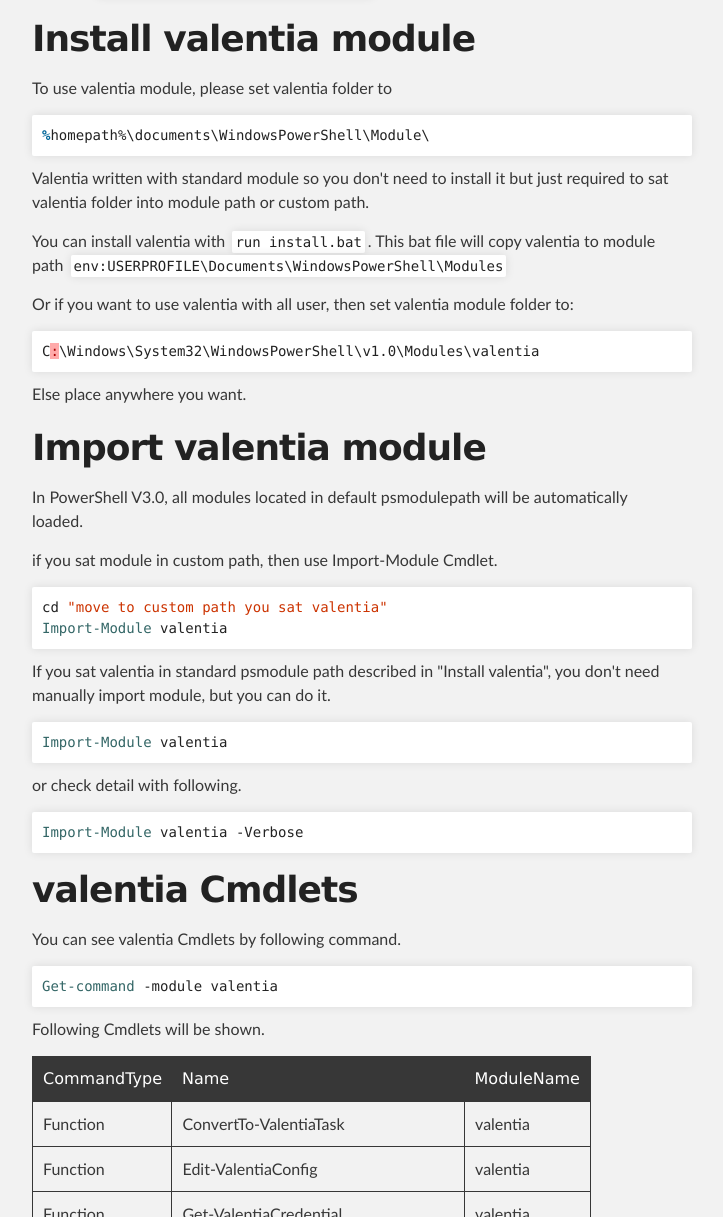
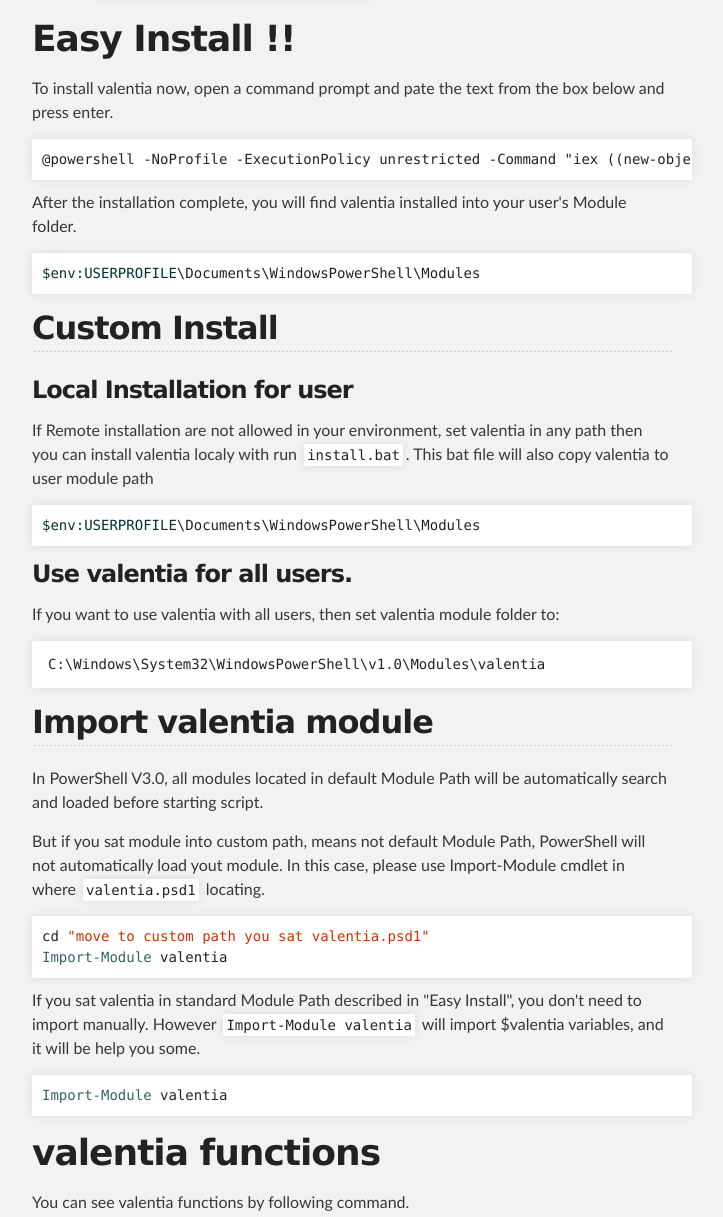
Before and after one commit to guitarrapc/valentia, a plain HTML site: page index.html in a window 1280 px wide. Shown: the part 2443-3660 px from the top of the page, without its empty margins (288-1011 px from the left). Drawn offline with Linux system fonts and the light colour scheme.

Commit message:
Create gh-pages branch via GitHub

```diff
--- a/index.html
+++ b/index.html
@@ -124,54 +124,63 @@ Supporting Operating System are...</p>
 </ul>
 </li>
 </ol><h1>
-<a name="install-valentia-module" class="anchor" href="#install-valentia-module"><span class="octicon octicon-link"></span></a>Install valentia module</h1>
+<a name="easy-install-" class="anchor" href="#easy-install-"><span class="octicon octicon-link"></span></a>Easy Install !!</h1>
 
-<p>To use valentia module, please set valentia folder to </p>
+<p>To install valentia now, open a command prompt and pate the text from the box below and press enter.</p>
 
-<div class="highlight highlight-PowerShell"><pre><span class="k">%</span><span class="n">homepath</span><span class="p">%\</span><span class="n">documents</span><span class="p">\</span><span class="n">WindowsPowerShell</span><span class="p">\</span><span class="n">Module</span><span class="p">\</span>
+<div class="highlight highlight-text"><pre>@powershell -NoProfile -ExecutionPolicy unrestricted -Command "iex ((new-object net.webclient).DownloadString('https://raw.github.com/guitarrapc/valentia/master/valentia/RemoteInstall.ps1'))"
 </pre></div>
 
-<p>Valentia written with standard module so you don't need to install it but just required to sat valentia folder into module path or custom path.</p>
+<p>After the installation complete, you will find valentia installed into your user's Module folder.</p>
 
-<p>You can install valentia with <code>run install.bat</code>. This bat file will copy valentia to module path <code>env:USERPROFILE\Documents\WindowsPowerShell\Modules</code></p>
-
-<p>Or if you want to use valentia with all user, then set valentia module folder to:</p>
-
-<div class="highlight highlight-PowerShell"><pre><span class="n">C</span><span class="err">:</span><span class="p">\</span><span class="n">Windows</span><span class="p">\</span><span class="n">System32</span><span class="p">\</span><span class="n">WindowsPowerShell</span><span class="p">\</span><span class="n">v1</span><span class="p">.</span><span class="n">0</span><span class="p">\</span><span class="n">Modules</span><span class="p">\</span><span class="n">valentia</span>
+<div class="highlight highlight-PowerShell"><pre><span class="nv">$env:USERPROFILE</span><span class="p">\</span><span class="n">Documents</span><span class="p">\</span><span class="n">WindowsPowerShell</span><span class="p">\</span><span class="n">Modules</span>
 </pre></div>
 
-<p>Else place anywhere you want.</p>
+<h2>
+<a name="custom-install" class="anchor" href="#custom-install"><span class="octicon octicon-link"></span></a>Custom Install</h2>
 
-<h1>
-<a name="import-valentia-module" class="anchor" href="#import-valentia-module"><span class="octicon octicon-link"></span></a>Import valentia module</h1>
+<h3>
+<a name="local-installation-for-user" class="anchor" href="#local-installation-for-user"><span class="octicon octicon-link"></span></a>Local Installation for user</h3>
 
-<p>In PowerShell V3.0, all modules located in default psmodulepath will be automatically loaded.</p>
+<p>If Remote installation are not allowed in your environment, set valentia in any path then you can install valentia localy with run <code>install.bat</code>.
+This bat file will also copy valentia to user module path </p>
 
-<p>if you sat module in custom path, then use Import-Module Cmdlet.</p>
+<div class="highlight highlight-PowerShell"><pre><span class="nv">$env:USERPROFILE</span><span class="p">\</span><span class="n">Documents</span><span class="p">\</span><span class="n">WindowsPowerShell</span><span class="p">\</span><span class="n">Modules</span>
+</pre></div>
 
-<div class="highlight highlight-PowerShell"><pre><span class="n">cd</span> <span class="s2">"move to custom path you sat valentia"</span>
+<h3>
+<a name="use-valentia-for-all-users" class="anchor" href="#use-valentia-for-all-users"><span class="octicon octicon-link"></span></a>Use valentia for all users.</h3>
+
+<p>If you want to use valentia with all users, then set valentia module folder to:</p>
+
+<pre><code>C:\Windows\System32\WindowsPowerShell\v1.0\Modules\valentia
+</code></pre>
+
+<h2>
+<a name="import-valentia-module" class="anchor" href="#import-valentia-module"><span class="octicon octicon-link"></span></a>Import valentia module</h2>
+
+<p>In PowerShell V3.0, all modules located in default Module Path will be automatically search and loaded before starting script.</p>
+
+<p>But if you sat module into custom path, means not default Module Path, PowerShell will not automatically load yout module. In this case, please use Import-Module cmdlet in where <code>valentia.psd1</code> locating.</p>
+
+<div class="highlight highlight-PowerShell"><pre><span class="n">cd</span> <span class="s2">"move to custom path you sat valentia.psd1"</span>
 <span class="nb">Import-Module</span> <span class="n">valentia</span>
 </pre></div>
 
-<p>If you sat valentia in standard psmodule path described in "Install valentia", you don't need manually import module, but you can do it.</p>
+<p>If you sat valentia in standard Module Path described in "Easy Install", you don't need to import manually. However <code>Import-Module valentia</code> will import $valentia variables, and it will be help you some.</p>
 
 <div class="highlight highlight-PowerShell"><pre><span class="nb">Import-Module</span> <span class="n">valentia</span>
 </pre></div>
 
-<p>or check detail with following.</p>
+<h1>
+<a name="valentia-functions" class="anchor" href="#valentia-functions"><span class="octicon octicon-link"></span></a>valentia functions</h1>
 
-<div class="highlight highlight-PowerShell"><pre><span class="nb">Import-Module</span> <span class="n">valentia</span> <span class="n">-Verbose</span>
-</pre></div>
-
-<h1>
-<a name="valentia-cmdlets" class="anchor" href="#valentia-cmdlets"><span class="octicon octicon-link"></span></a>valentia Cmdlets</h1>
-
-<p>You can see valentia Cmdlets by following command.</p>
+<p>You can see valentia functions by following command.</p>
 
 <div class="highlight highlight-PowerShell"><pre><span class="nb">Get-command</span> <span class="n">-module</span> <span class="n">valentia</span>
 </pre></div>
 
-<p>Following Cmdlets will be shown.</p>
+<p>Following functions will be shown.</p>
 
 <table>
 <thead><tr>
@@ -331,7 +340,10 @@ Supporting Operating System are...</p>
 <td>valentia</td>
 </tr>
 </tbody>
-</table><p>All Cmdlets have alias to lket you use easily.
+</table><h1>
+<a name="valentia-alias" class="anchor" href="#valentia-alias"><span class="octicon octicon-link"></span></a>valentia Alias</h1>
+
+<p>valentia functions have Alias to let you use it easir.
 You can find them as like this.</p>
 
 <div class="highlight highlight-PowerShell"><pre><span class="nb">Get-Alias</span> <span class="p">|</span> <span class="n">where</span> <span class="n">ModuleName</span> <span class="o">-eq</span> <span class="s2">"valentia"</span>
@@ -506,7 +518,7 @@ Also trying to save password in secdure stirng in default, input deploy user pas
 <div class="highlight highlight-PowerShell"><pre><span class="n">Initialize-ValentiaEnvironment</span> <span class="n">-Server</span> <span class="n">-TrustedHosts</span> <span class="s2">"*"</span> <span class="n">-NoPassSave</span>
 </pre></div>
 
-<p>** Adding <code>-Verbose</code> switch will ease you check how cmdlet working. **</p>
+<p>** Adding <code>-Verbose</code> switch will ease you check how function working. **</p>
 
 <h3>
 <a name="2-initialize-valentiaenvironment--client--setup-clients" class="anchor" href="#2-initialize-valentiaenvironment--client--setup-clients"><span class="octicon octicon-link"></span></a>2. <code>Initialize-ValentiaEnvironment -Client</code> : Setup Clients</h3>
@@ -543,14 +555,14 @@ Also trying to save password in secdure stirng in default, input deploy user pas
 <div class="highlight highlight-PowerShell"><pre><span class="n">Initialize-ValentiaEnvironment</span> <span class="n">-Client</span> <span class="n">-TrustedHosts</span> <span class="s2">"*"</span> <span class="n">-NoOSUser</span>
 </pre></div>
 
-<p>** Adding <code>-Verbose</code> switch will ease you check how cmdlet working. **</p>
+<p>** Adding <code>-Verbose</code> switch will ease you check how function working. **</p>
 
 <h3>
 <a name="3-new-valentiacredential--create-new-credential-secure-file" class="anchor" href="#3-new-valentiacredential--create-new-credential-secure-file"><span class="octicon octicon-link"></span></a>3. <code>New-ValentiaCredential</code> : Create New Credential secure file</h3>
 
 <p>Following command will make secure string file to save your credential.
 ** If you ran Initialize-ValentiaServer without -NoSavePass switch, then you can skip this section. **
-** However if you want to revise saved secure Password, then use this Cmdlet to revise save file. **</p>
+** However if you want to revise saved secure Password, then use this function to revise save file. **</p>
 
 <div class="highlight highlight-PowerShell"><pre><span class="nb">New-ValentiaCredential</span>
 </pre></div>
@@ -606,9 +618,9 @@ ex) if you sat file name as "new.ps1" then use it by "new".</p>
 <p>There would be many time to remark some deploy target inside deploygroup file.
 This is easy work but boring to check which file contains target deploy ip.</p>
 
-<p>This cmdlet will ease you remark target ipaddresses and check how change.</p>
+<p>This function will ease you remark target ipaddresses and check how change.</p>
 
-<p>The cmdlet will search recursible inside deploygroup.</p>
+<p>The function will search recursible inside deploygroup.</p>
 
 <pre><code>C:\Deployment\Deploygroup\**\**\.....*****.ps1
 </code></pre>
@@ -641,9 +653,9 @@ This is easy work but boring to check which file contains target deploy ip.</p>
 <a name="6-invoke-valentiadeploygroupunremark--unremark-ipaddress-for-deploygroup-file-inside-deploygroup" class="anchor" href="#6-invoke-valentiadeploygroupunremark--unremark-ipaddress-for-deploygroup-file-inside-deploygroup"><span class="octicon octicon-link"></span></a>6. <code>Invoke-valentiaDeployGroupUnremark</code> : Unremark ipaddress for deploygroup file inside deploygroup</h3>
 
 <p>if you remark ipaddresses in deploygroup file, then you want to unremark it:)
-This cmdlet will ease you unremark target ipaddresses and check how change.</p>
+This function will ease you unremark target ipaddresses and check how change.</p>
 
-<p>The cmdlet will search recursible inside deploygroup.</p>
+<p>The function will search recursible inside deploygroup.</p>
 
 <pre><code>C:\Deployment\Deploygroup\**\**\.....*****.ps1
 </code></pre>
@@ -714,14 +726,14 @@ Task file format is as below.</p>
 <span class="p">}</span>
 </pre></div>
 
-<p>You can use almost all cmdlets and variables set.
-Please check vale and valep section about a detail of some cmdlets cannot use in task.</p>
+<p>You can use almost all functions and variables set.
+Please check vale and valep section about a detail of some functions cannot use in task.</p>
 
 <ul>
 <li>Note:
 
 <ul>
-<li>All valentia cmdlets got credential before running task, therefore you don't need to get anymnore credentials in your script.</li>
+<li>valentia functions get stored credential before running task, therefore you don't need to create/write credentials in your script.</li>
 <li>In other word, do not try to get another credential in you script. Especially in "valep" .</li>
 </ul>
 </li>
@@ -744,7 +756,7 @@ As sequencially running, many hosts will takes x times to complete job.</p>
 <div class="highlight highlight-PowerShell"><pre><span class="n">vale</span> <span class="n">new</span> <span class="p">{</span><span class="nb">Get-ChildItem</span><span class="p">}</span>
 </pre></div>
 
-<p>** Adding <code>-Verbose</code> switch will ease you check how cmdlet working. **</p>
+<p>** Adding <code>-Verbose</code> switch will ease you check how function working. **</p>
 
 <h3>
 <a name="2-vale--sequential-commandset-execution" class="anchor" href="#2-vale--sequential-commandset-execution"><span class="octicon octicon-link"></span></a>2. <code>vale</code> : Sequential Commandset execution</h3>
@@ -769,7 +781,7 @@ ex ) application, then</p>
 <div class="highlight highlight-PowerShell"><pre><span class="n">vale</span> <span class="n">DeployGroup</span> <span class="p">.\</span><span class="n">Taskfile</span><span class="p">.</span><span class="n">ps1</span>
 </pre></div>
 
-<p>** Adding <code>-Verbose</code> switch will ease you check how cmdlet working. **</p>
+<p>** Adding <code>-Verbose</code> switch will ease you check how function working. **</p>
 
 <h3>
 <a name="3-valep--parallel-single-command-execution" class="anchor" href="#3-valep--parallel-single-command-execution"><span class="octicon octicon-link"></span></a>3. <code>valep</code> : Parallel Single Command execution</h3>
@@ -782,7 +794,7 @@ It will speed up abpit 3-5 times than sequencial command.</p>
 </ul><div class="highlight highlight-PowerShell"><pre><span class="n">valep</span> <span class="n">Deploygroup</span> <span class="p">{</span><span class="n">ScriptBlock</span><span class="p">}</span>
 </pre></div>
 
-<p>** Adding <code>-Verbose</code> switch will ease you check how cmdlet working. **</p>
+<p>** Adding <code>-Verbose</code> switch will ease you check how function working. **</p>
 
 <h3>
 <a name="4-valep--parallel-commandset-execution" class="anchor" href="#4-valep--parallel-commandset-execution"><span class="octicon octicon-link"></span></a>4. <code>valep</code> : Parallel Commandset execution</h3>
@@ -812,7 +824,7 @@ ex ) application, then</p>
 <div class="highlight highlight-PowerShell"><pre><span class="n">valep</span> <span class="n">DeployGroup</span> <span class="p">.\</span><span class="n">Taskfile</span><span class="p">.</span><span class="n">ps1</span>
 </pre></div>
 
-<p>** Adding <code>-Verbose</code> switch will ease you check how cmdlet working. **</p>
+<p>** Adding <code>-Verbose</code> switch will ease you check how function working. **</p>
 
 <h3>
 <a name="5-valea--asynchronous-single-command-execution" class="anchor" href="#5-valea--asynchronous-single-command-execution"><span class="octicon octicon-link"></span></a>5. <code>valea</code> : Asynchronous Single Command execution</h3>
@@ -827,7 +839,7 @@ valea is multithread asynchronous commad and also can call from C# while valep c
 <div class="highlight highlight-PowerShell"><pre><span class="n">valea</span> <span class="n">Deploygroup</span> <span class="p">{</span><span class="n">ScriptBlock</span><span class="p">}</span>
 </pre></div>
 
-<p>** Adding <code>-Verbose</code> switch will ease you check how cmdlet working. **</p>
+<p>** Adding <code>-Verbose</code> switch will ease you check how function working. **</p>
 
 <h3>
 <a name="6-valea--asynchronous-commandset-execution" class="anchor" href="#6-valea--asynchronous-commandset-execution"><span class="octicon octicon-link"></span></a>6. <code>valea</code> : Asynchronous Commandset execution</h3>
@@ -857,7 +869,7 @@ ex ) application, then</p>
 <div class="highlight highlight-PowerShell"><pre><span class="n">valea</span> <span class="n">DeployGroup</span> <span class="p">.\</span><span class="n">Taskfile</span><span class="p">.</span><span class="n">ps1</span>
 </pre></div>
 
-<p>** Adding <code>-Verbose</code> switch will ease you check how cmdlet working. **</p>
+<p>** Adding <code>-Verbose</code> switch will ease you check how function working. **</p>
 
 <h1>
 <a name="execute-file-transfer-commands" class="anchor" href="#execute-file-transfer-commands"><span class="octicon octicon-link"></span></a>Execute File transfer Commands</h1>
@@ -914,7 +926,7 @@ Deleimiter must ",".</p>
 <div class="highlight highlight-Powershell"><pre><span class="n">UploadL</span> <span class="n">list</span><span class="p">.</span><span class="n">txt</span> <span class="n">c</span><span class="err">:</span><span class="p">\</span> <span class="n">new</span>
 </pre></div>
 
-<p>** Adding <code>-Verbose</code> switch will ease you check how cmdlet working. **</p>
+<p>** Adding <code>-Verbose</code> switch will ease you check how function working. **</p>
 
 <h3>
 <a name="3-sync--sync-server-folder-and-files-with-clients-diff-mode" class="anchor" href="#3-sync--sync-server-folder-and-files-with-clients-diff-mode"><span class="octicon octicon-link"></span></a>3. <code>sync</code> : Sync Server Folder and Files with Clients (DIFF mode)</h3>
@@ -932,7 +944,7 @@ Parent will be DeployServer, it means clietns folder will be changed to sync as
 <div class="highlight highlight-Powershell"><pre><span class="n">Sync</span> <span class="n">C</span><span class="err">:</span><span class="p">\</span><span class="n">Requirements</span> <span class="s2">"c:\hoge hoge"</span> <span class="n">new</span>
 </pre></div>
 
-<p>** Adding <code>-Verbose</code> switch will ease you check how cmdlet working. **</p>
+<p>** Adding <code>-Verbose</code> switch will ease you check how function working. **</p>
       </section>
     </div>
 
```
Also changed, not shown: params.json (+1 -1 lines).
